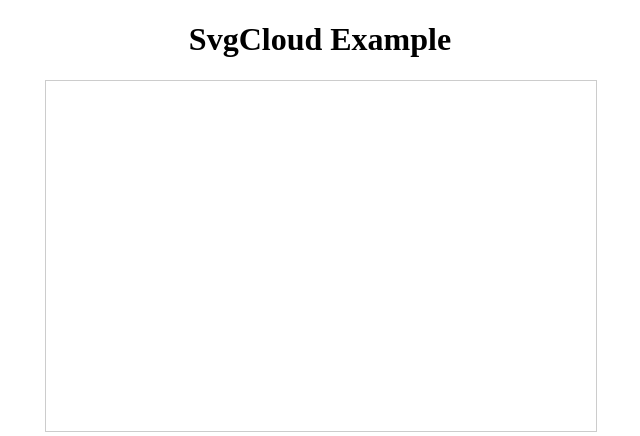
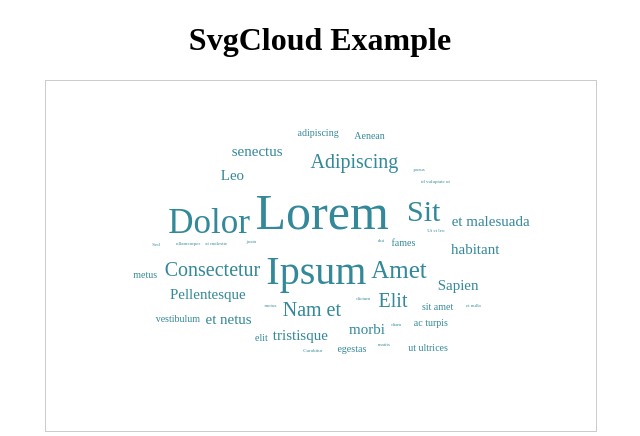
Before and after one commit to ysyszrj/SvgCloud, a plain HTML site: page SvgCloud_1_font-size.html in a window 1280 px wide. Shown: the whole page, without its empty margins (320-960 px from the left). Drawn offline with Linux system fonts and the light colour scheme.

Commit message:
Update 2016-08-23T04:01:24.942Z

```diff
--- a/SvgCloud_1_font-size.html
+++ b/SvgCloud_1_font-size.html
@@ -25,13 +25,8 @@
     <script type="text/javascript" src="svgcloud-1.0.0.js"></script>
     <script type="text/javascript">
         var word_list = [
-            {text: "Lorem", weight: 13, link: "https://github.com/DukeLeNoir/jQCloud"},
-            {
-                text: "Ipsum",
-                weight: 10.5,
-                html: {title: "My Title", "class": "custom-class"},
-                link: {href: "http://jquery.com/", target: "_blank"}
-            },
+            {text: "Lorem", weight: 13},
+            {text: "Ipsum", weight: 10.5},
             {text: "Dolor", weight: 9.4},
             {text: "Sit", weight: 8},
             {text: "Amet", weight: 6.2},
--- a/svgcloud-1.0.0.js
+++ b/svgcloud-1.0.0.js
@@ -10,9 +10,7 @@
 (function (exports) {
     "use strict";
 
-
     function compatible() {
-
 
         var $this = this;
         this.width = function () {
@@ -26,7 +24,8 @@
             if (value === undefined) {
                 return $this.getAttribute(key);
             } else {
-                return $this.setAttribute(key, value);
+               $this.setAttribute(key, value);
+                return $this;
             }
         };
 
@@ -39,9 +38,10 @@
 
         var camelCase = function (string) {
             return string.replace(rmsPrefix, "ms-").replace(rdashAlpha, fcamelCase);
-        }
+        };
 
         this.css = function (key, value) {
+            key = camelCase(key);
             if (typeof value === "undefined") {
                 if (window.getComputedStyle) {
                     var view = $this.ownerDocument.defaultView;
@@ -69,10 +69,13 @@
             return rect[prop];
         }
 
+        if (typeof $ === "undefined") {
             (function (exports) {
                 var jquery = function (selector) {
-                return document.createElement(selector);
-            }
+                    var dom = document.createElement(selector.slice(1, selector.length - 1));
+                    compatible.call(dom);
+                    return dom;
+                };
                 exports.$ = jquery;
                 jquery.extend = function () {
                     var n = arguments.length;
@@ -87,10 +90,17 @@
                         }
                     }
                     return target;
+                };
+                jquery.isFunction = function(obj){
+                    if(obj&&typeof obj==='function'){
+                        return true;
+                    }
+                    return false;
                 }
             })(window)
         }
 
+    }
 
     exports.SvgCloud = function (selector, word_array, options) {
         // Reference to the container element
@@ -144,21 +154,21 @@
                     var abotton = parseInt(a.getAttribute("y"));
 
 
-                    var awidth = parseInt(pCss.call(a, "width"));
-                    var aheight = parseInt(pCss.call(a, "height"));
+                    var awidth = parseInt(a.width());
+                    var aheight = parseInt(a.height());
 
                     var bleft = parseInt(b.getAttribute("x"));
                     var bbotton = parseInt(b.getAttribute("y"));
-                    var bwidth = parseInt(pCss.call(b, "width"));
-                    var bheight = parseInt(pCss.call(b, "height"));
+                    var bwidth = parseInt(b.width());
+                    var bheight = parseInt(b.height());
 
                     var acx = aleft + awidth / 2;
                     var acy = abotton - aheight / 2;
                     var bcx = bleft + bwidth / 2;
                     var bcy = bbotton - bheight / 2;
 
-                    if (Math.abs(2.0 * acx - 2.0 * bcx) < awidth + bwidth) {
-                        if (Math.abs(2.0 * acy - 2.0 * bcy) < aheight + bheight) {
+                    if (Math.abs(2.0 * acx - 2.0 * bcx) < awidth + bwidth+10) {
+                        if (Math.abs(2.0 * acy - 2.0 * bcy) < aheight + bheight+10) {
                             //overlap
                             return true;
                         }
@@ -226,6 +236,7 @@
                             (word_array[0].weight - word_array[word_array.length - 1].weight) * 9.0) + 1;
                 }
                 word_span = document.createElementNS("http://www.w3.org/2000/svg", "text");
+                compatible.call(word_span);
                 word_span.setAttribute("class", 'w' + weight + " " + custom_class);
                 word_span.setAttribute("id", word.html.id);
                 word_span.setAttribute("fill", options.font_color);
@@ -357,7 +368,6 @@
 
         };
 
-
         // Delay execution so that the browser can render the page before the computatively intensive word cloud drawing
         drawWordCloud();
 
```
Also changed, not shown: index.html (+5 -8 lines). Lines whose indentation alone changed are shown as unchanged.
